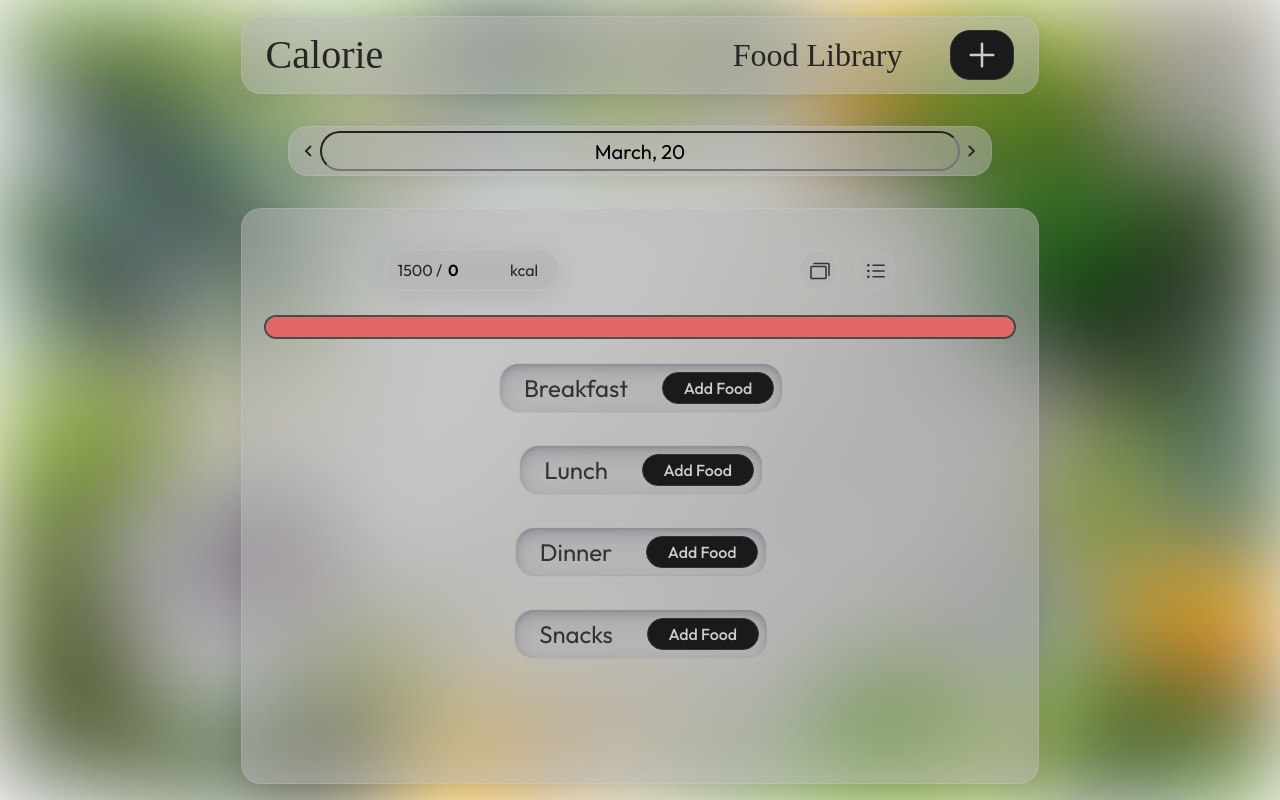
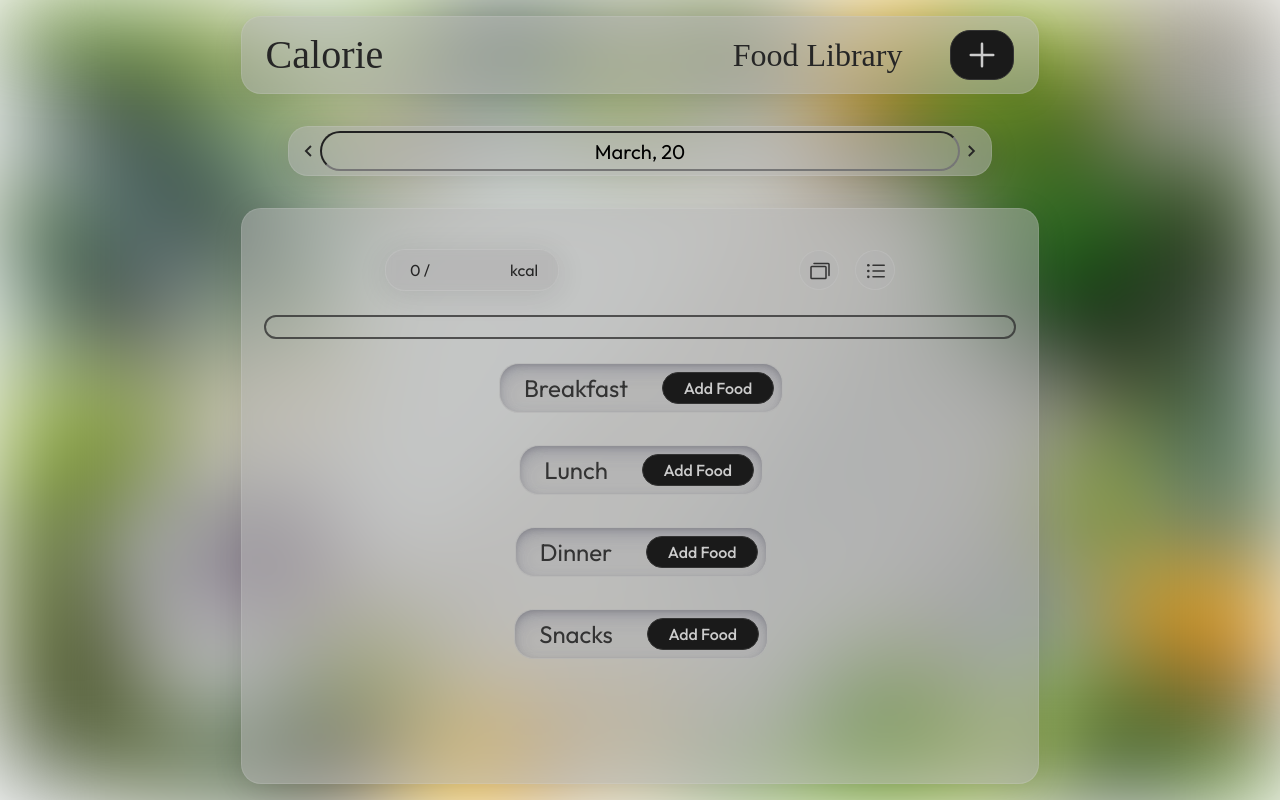
Before and after one commit to ibsuga/calorie, a React (Vite) app: page / in a window 1280 px wide. Built offline with nearby package versions, Linux system fonts and the light colour scheme; a web font is replaced by a local one.

Commit message:
add calorie limit and calculations

```diff
--- a/src/App.css
+++ b/src/App.css
@@ -64,6 +64,21 @@ button {
 
 }
 
+/* Disables input type number's arrows */
+
+/* Chrome, Safari, Edge, Opera */
+input::-webkit-outer-spin-button,
+input::-webkit-inner-spin-button {
+  -webkit-appearance: none;
+  margin: 0;
+}
+
+/* Firefox */
+input[type=number] {
+  -moz-appearance: textfield;
+}
+
+
 .App {
   display: flex;
   color: var(--font-color-default);
--- a/src/components/AddFoodDialog/AddFoodDialog.tsx
+++ b/src/components/AddFoodDialog/AddFoodDialog.tsx
@@ -1,7 +1,7 @@
 import { useContext, useState } from 'react';
 import './AddFoodDialog.css';
 import { Dialog } from 'primereact/dialog';
-import useFoodStore, { foodType } from '../../store/FoodStore';
+import useFoodStore, { foodType, ingredientType } from '../../store/FoodStore';
 import LibraryItem from '../DayContent/LibraryItem/LibraryItem';
 import { mealType } from '../../store/FoodStore';
 import { DateContext } from '../../App';
@@ -22,7 +22,7 @@ function AddFoodDialog(props: {
     let availableFoods = [...foodLibrary]
     if (dateId && history[dateId]) {
         const today_history = history[dateId][props.meal];
-        availableFoods = foodLibrary.filter((food: foodType) => !today_history.includes(food.id))
+        availableFoods = foodLibrary.filter((food: foodType) => !today_history.some((ingredient: ingredientType) => ingredient.food == food.id))
     }
 
     const handleAddFood = (id: number) => {
--- a/src/components/DayContent/DayContent.tsx
+++ b/src/components/DayContent/DayContent.tsx
@@ -3,14 +3,49 @@ import CalorieBar from './CalorieBar/CalorieBar';
 import { PiCards } from "react-icons/pi";
 import { IoIosList } from "react-icons/io";
 import MealDisplay from './MealDisplay/MealDisplay';
-import { useState } from 'react';
+import { useContext, useMemo, useState } from 'react';
+import useFoodStore, { foodType, ingredientType, mealType } from '../../store/FoodStore';
+import { DateContext } from '../../App';
 
 
 function DayContent() {
 
     const [isListView, setIsListView] = useState(false);
 
-    const [calorieLimit, setCalorieLimit] = useState(0);
+    const food = useFoodStore((state) => state.food);
+    const history = useFoodStore((state) => state.history)
+    const calorieLimit = useFoodStore((state) => state.calorieLimit)
+    const updateCalorieLimit = useFoodStore((state) => state.updateCalorieLimit)
+    const dateId = useContext(DateContext);
+
+
+    // meal calories stores in an array the sum of each meal's calories Ex. [200, 300, 100, 200]
+    // these are ordered by default meal order (breakfast, lunch, dinner, snacks)
+    const meal_calories = useMemo(() => {
+        if (dateId && history[dateId]) {
+            // Object.keys() builds an array of strings consisting of the keys of the passed object. (["breakfast", "lunch", "dinner", "snacks"])
+            const day_meals: mealType[] = Object.keys(history[dateId]) as mealType[];
+            // Create an array with the sum of each meal's calories.
+            return day_meals.map((meal: mealType) => {
+                // Iterate through each ingredient, to get a total sum of calories for the meal.
+                return history[dateId][meal].reduce((prev: number, current: ingredientType) => {
+                    var current_food = food.find((f: foodType) => f.id == current.food);
+                    if (current_food) {
+                        return prev + (current_food.calories * (current.grams) / 100) // Epic calculation that can't be wrong
+                    } else {
+                        return prev;
+                    }
+                }, 0)
+            }, 0)
+        } else {
+            return [0, 0, 0, 0]
+        }
+    }, [history, dateId])
+
+    // With a reducer, sum up all calories stored in meal_calories array. :D
+    const total_calories = meal_calories.reduce((prev: number, current: number) => prev + current, 0)
+
+
 
     return (
         <div className="DayContent">
@@ -18,8 +53,8 @@ function DayContent() {
             <div className="filter-bar">
 
                 <div className="calorie-counter">
-                    <span> 1500 /</span>
-                    <input type="text" value={calorieLimit} onChange={(e) => setCalorieLimit(Number(e.target.value))} />
+                    <span> {total_calories} /</span>
+                    <input type="number" value={calorieLimit} onChange={(e) => updateCalorieLimit(Number(e.target.value))} />
                     <span>kcal</span>
 
                 </div>
@@ -41,10 +76,10 @@ function DayContent() {
 
             <CalorieBar
                 max_value={calorieLimit}
-                valueBreakfast={500}
-                valueLunch={100}
-                valueDinner={534}
-                valueSnacks={300}
+                valueBreakfast={meal_calories[0]}
+                valueLunch={meal_calories[1]}
+                valueDinner={meal_calories[2]}
+                valueSnacks={meal_calories[3]}
             />
 
 
--- a/src/components/DayContent/FoodCard/FoodCard.tsx
+++ b/src/components/DayContent/FoodCard/FoodCard.tsx
@@ -1,28 +1,36 @@
 import { useContext, useState } from 'react';
 import './FoodCard.css';
 import { TbMeat } from "react-icons/tb";
-import useFoodStore, { mealType } from '../../../store/FoodStore';
+import useFoodStore, { foodType, mealType } from '../../../store/FoodStore';
 import { DateContext } from '../../../App';
 import { MdDeleteOutline } from "react-icons/md";
 
 
 function FoodCard(props: {
-    name: string,
-    id: number,
+    food: number,
+    grams: number,
     meal: mealType,
-    calories: number,
     isListView?: boolean
 }) {
     const [isHovered, setIsHovered] = useState(false);
     const [isDeleteHovered, setIsDeleteHovered] = useState(false);
     const dateId = useContext(DateContext);
-    const [foodGrams, setFoodGrams] = useState(100);
 
     const removeFoodFromHistory = useFoodStore((state) => state.removeFoodFromHistory);
+    const updateFoodGrams = useFoodStore((state) => state.updateFoodGrams);
+    const food = useFoodStore((state) => state.food);
+    const food_data = food.find((food: foodType) => food.id == props.food);
 
-    function handleDeleteFromLibrary() {
-        if (dateId) {
-            removeFoodFromHistory(dateId, props.meal, props.id)
+
+    function handleDelete() {
+        if (dateId && food_data) {
+            removeFoodFromHistory(dateId, props.meal, food_data.id)
+        }
+    }
+
+    function handleUpdate(e: React.ChangeEvent<HTMLInputElement>) {
+        if (dateId && food_data) {
+            updateFoodGrams(dateId, props.meal, food_data?.id, Number(e.target.value))
         }
     }
 
@@ -31,8 +39,7 @@ function FoodCard(props: {
         setIsDeleteHovered(!isDeleteHovered)
     }
 
-    const calories_calc = foodGrams * props.calories / 100;
-
+    const calories_calc = props.grams * (food_data ? food_data.calories : 0) / 100;
 
     return (
         <div
@@ -44,7 +51,7 @@ function FoodCard(props: {
             <div className={`food-image ${isDeleteHovered ? "delete-mode" : ""}`}>
                 {isHovered ?
                     <div
-                        onClick={handleDeleteFromLibrary}
+                        onClick={handleDelete}
                         onMouseEnter={() => setIsDeleteHovered(true)}
                         onMouseLeave={() => setIsDeleteHovered(false)}
                     >
@@ -57,13 +64,13 @@ function FoodCard(props: {
             </div>
 
             <div className="food-data" onTouchStart={handleTouchHover}>
-                <div className="food-name">{props.name}</div>
+                <div className="food-name">{food_data?.name}</div>
                 <div className="calories">
                     <span className='number'>{calories_calc}</span>
                     <span> kcal</span>
                 </div>
                 <div className="food-grams">
-                    <input type="text" className='grams' placeholder='0' value={foodGrams} onChange={(e) => setFoodGrams(Number(e.target.value))} />
+                    <input type="number" className='grams' placeholder='0' value={props.grams} onChange={handleUpdate} />
                     <span>gr</span>
                 </div>
             </div>
--- a/src/store/FoodStore.tsx
+++ b/src/store/FoodStore.tsx
@@ -23,11 +23,17 @@ export const getDateFromId = (id: string) => {
 
 export type mealType = 'breakfast' | 'lunch' | 'dinner' | 'snacks';
 
+
+export type ingredientType = {
+    'food': number,
+    'grams': number,
+}
+
 type mealsType = {
-    'breakfast': number[],
-    'lunch': number[],
-    'dinner': number[],
-    'snacks': number[],
+    'breakfast': ingredientType[],
+    'lunch': ingredientType[],
+    'dinner': ingredientType[],
+    'snacks': ingredientType[],
 };
 
 type historyType = {
@@ -50,14 +56,16 @@ type foodStore = {
     food: foodType[] | [],
     history: historyType,
     categoryIcons: { [key: string]: JSX.Element },
+    calorieLimit: number,
     createFood: (category: string, name: string, calories: number, protein: number, carbohidrates: number, fats: number, fibre: number, salts: number) => void,
     deleteFood: (id: number) => void,
     createHistory: (day: string) => void,
     deleteHistory: (day: string) => void,
     addFoodToHistory: (day: string, meal: mealType, food_id: number) => void,
     removeFoodFromHistory: (day: string, meal: mealType, food_id: number) => void,
+    updateFoodGrams: (day: string, meal: mealType, food_id: number, grams: number) => void,
+    updateCalorieLimit: (calories: number) => void,
 }
-
 
 const useFoodStore = create<foodStore>((set) => ({
     food: localStorage.getItem('FoodLibrary') ? JSON.parse(localStorage.getItem('FoodLibrary') || '') : [],
@@ -70,6 +78,7 @@ const useFoodStore = create<foodStore>((set) => ({
         'grain': <GiGrainBundle />,
         'drink': <RiDrinks2Line />,
     },
+    calorieLimit: localStorage.getItem('CalorieLimit') ? JSON.parse(localStorage.getItem('CalorieLimit') || '') : [],
 
     createFood: (category, name, calories, protein, carbohidrates, fats, fibre, salts) => set((state) => {
         let food = [...state.food];
@@ -119,16 +128,34 @@ const useFoodStore = create<foodStore>((set) => ({
 
     addFoodToHistory: (day, meal, food_id) => set((state) => {
         let history = { ...state.history };
-        history[day][meal].push(food_id)
+        history[day][meal].push({
+            'food': food_id,
+            'grams': 0
+        })
         localStorage.setItem('History', JSON.stringify(history));
         return { history }
     }),
 
     removeFoodFromHistory: (day, meal, food_id) => set((state) => {
         let history = { ...state.history };
-        history[day][meal] = history[day][meal].filter((food: number) => food !== food_id);
+        history[day][meal] = history[day][meal].filter((ingredient: ingredientType) => ingredient.food !== food_id);
         localStorage.setItem('History', JSON.stringify(history));
         return { history }
+    }),
+
+    updateFoodGrams: (day, meal, food_id, grams) => set((state) => {
+        let history = { ...state.history };
+        var index = history[day][meal].findIndex((ingredient) => ingredient.food == food_id);
+        if (index != -1) {
+            history[day][meal][index].grams = grams
+        }
+        localStorage.setItem('History', JSON.stringify(history));
+        return { history }
+    }),
+
+    updateCalorieLimit: (calories) => set(() => {
+        localStorage.setItem('CalorieLimit', JSON.stringify(calories));
+        return { "calorieLimit": calories }
     }),
 
 }))
```
Also changed, not shown: src/components/DayContent/MealDisplay/MealDisplay.tsx (+9 -17 lines).
